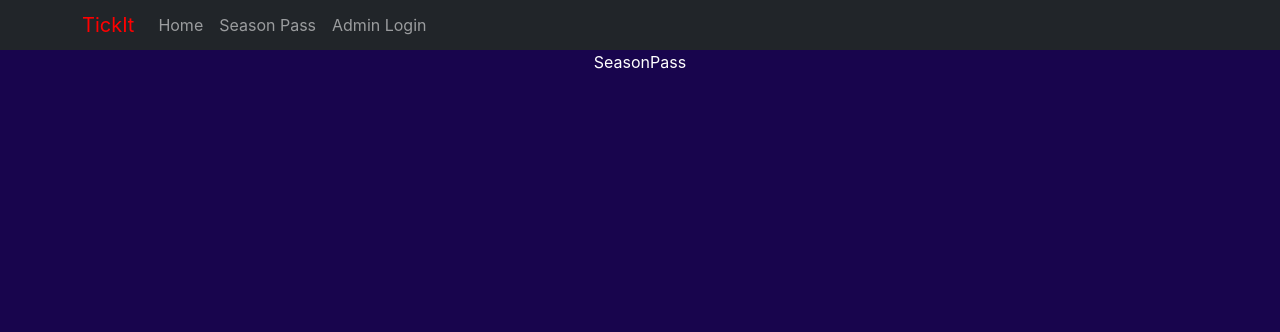
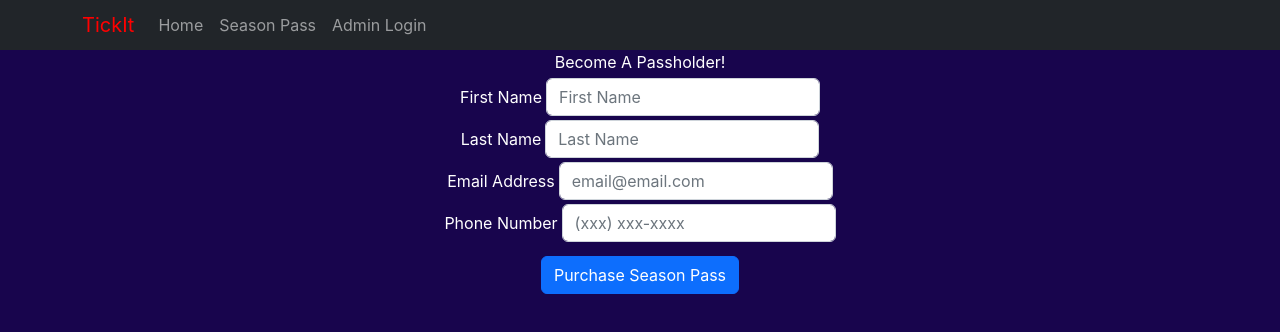
Before and after one commit to PatrickBerz/tick-it, a React (Create React App) app in the folder frontend/: page /seasonPass in a window 1280 px wide. Shown: the top 332 px of the page. Built offline with nearby package versions, Linux system fonts and the light colour scheme.

Commit message:
Updated content of Season Pass and implemented Page Flow, communication between Page

```diff
--- a/frontend/src/App.tsx
+++ b/frontend/src/App.tsx
@@ -6,6 +6,9 @@ import { BrowserRouter as Router, Routes, Route } from 'react-router-dom';
 import { SeasonPass } from './components/seasonPass';
 import { Home } from './components/home';
 import { AdminLogin } from './components/adminLogin';
+import { SeatSelection } from './components/seatSelection';
+import { CheckOut } from './components/checkOut';
+import { OrderConfirmation } from './components/orderConfirmation';
 
 const App = () =>
   <Router>
@@ -15,6 +18,9 @@ const App = () =>
           <Route path='/' element={<Home/>}/>
           <Route path='/adminLogin' element={<AdminLogin/>}/>
           <Route path='/seasonPass' element={<SeasonPass/>}/>
+          <Route path='/seatSelection' element={<SeatSelection/>}/>
+          <Route path='/checkOut' element={<CheckOut/>}/>
+          <Route path='/orderConfirmation' element={<OrderConfirmation/>}/>
       </Routes>
     </div>
   </Router>
--- /dev/null
+++ b/frontend/src/components/checkOut.tsx
@@ -0,0 +1,31 @@
+import 'bootstrap/dist/css/bootstrap.min.css';
+import { Stack, Image, Form } from 'react-bootstrap';
+import {useLocation, Link } from 'react-router-dom';
+
+export const CheckOut = () =>{
+    //TODO: try catch
+    const location = useLocation();
+    const state = location.state;
+    return (
+        <div className='App-body'>
+        <Stack direction='vertical' style={{alignItems:'center'}} gap={1}>
+          <div>
+          <Form style={{color:'white'}}>Check Out!</Form>
+            <p style={{color:'white'}}>Event: {state.event}</p>
+            <p style={{color:'white'}}>Seat: {state.seat}</p>
+            </div>
+            <div>
+
+                <Link
+                to={"/orderConfirmation"}
+                state={{event: state.event, seat: state.seat}}>
+                <button type="button">
+                        Place order
+                </button>
+                </Link>
+
+            </div>
+        </Stack>
+      </div>
+    )
+}
--- a/frontend/src/components/home.tsx
+++ b/frontend/src/components/home.tsx
@@ -1,6 +1,7 @@
 import 'bootstrap/dist/css/bootstrap.min.css';
 import logo from './logo-tran.png';
 import { Stack, Image, Form } from 'react-bootstrap';
+import {Route, Routes, Link } from 'react-router-dom';
 
 export const Home = () =>{
     return (
@@ -19,6 +20,32 @@ export const Home = () =>{
               show events here
             </p>
           </div>
+          <div>
+
+            <Link
+              to={"/seatSelection"}
+              state={{event: "SmallEvent1"}}>
+              <button type="button">
+                    Small Event 1
+              </button>
+            </Link>
+
+            <Link
+              to={"/seatSelection"}
+              state={{event: "SmallEvent2"}}>
+              <button type="button">
+                    Small Event 2
+              </button>
+            </Link>
+
+            <Link
+              to={"/seatSelection"}
+              state={{event: "LargeEvent1"}}>
+              <button type="button">
+                    Large Event 1
+              </button>
+            </Link>
+          </div>
         </Stack>
       </div>
     )
--- /dev/null
+++ b/frontend/src/components/orderConfirmation.tsx
@@ -0,0 +1,30 @@
+import 'bootstrap/dist/css/bootstrap.min.css';
+import { Stack, Image, Form } from 'react-bootstrap';
+import {useLocation, Link } from 'react-router-dom';
+
+export const OrderConfirmation = () =>{
+    //TODO: try catch
+    const location = useLocation();
+    const state = location.state;
+    return (
+        <div className='App-body'>
+        <Stack direction='vertical' style={{alignItems:'center'}} gap={1}>
+          <div>
+          <Form style={{color:'white'}}>Order Confirmed!</Form>
+            <p style={{color:'white'}}>Event: {state.event}</p>
+            <p style={{color:'white'}}>Seat: {state.seat}</p>
+            </div>
+            <div>
+
+                <Link
+                to={"/"}>
+                <button type="button">
+                    Return to Home
+                </button>
+                </Link>
+
+            </div>
+        </Stack>
+      </div>
+    )
+}
--- a/frontend/src/components/seasonPass.tsx
+++ b/frontend/src/components/seasonPass.tsx
@@ -1,12 +1,61 @@
 import 'bootstrap/dist/css/bootstrap.min.css';
-import { Form, Stack } from 'react-bootstrap';
+import { Button, Form, Stack } from 'react-bootstrap';
+import {useLocation, Link } from 'react-router-dom';
 import React from 'react';
 
 export const SeasonPass = () =>{
     return (
         <div >
             <Stack direction='vertical' style={{alignItems:'center'}} gap={1}>
-                <Form style={{color:'white'}}>SeasonPass</Form>
+                <Form style={{color:'white'}}>Become A Passholder!</Form>
+                <Stack direction='horizontal' style={{justifyContent:'center'}} gap={1}>
+                    <Form style={{color:'white'}}>First Name</Form>
+
+                    <div className='fname-field'>
+                        <Form.Control
+                        name='fname'
+                        placeholder='First Name'
+                        >
+                        </Form.Control>
+                    </div>
+                </Stack>
+                <Stack direction='horizontal' style={{justifyContent:'center'}} gap={1}>
+                    <Form style={{color:'white'}}>Last Name</Form>
+
+                    <div className='lname-field'>
+                        <Form.Control
+                        name='lname'
+                        placeholder='Last Name'
+                        >
+                        </Form.Control>
+                    </div>
+                </Stack>
+                <Stack direction='horizontal' style={{justifyContent:'center'}} gap={1}>
+                    <Form style={{color:'white'}}>Email Address</Form>
+
+                    <div className='email-field'>
+                        <Form.Control
+                        name='email'
+                        placeholder='email@email.com'
+                        >
+                        </Form.Control>
+                    </div>
+                </Stack>
+                <Stack direction='horizontal' style={{justifyContent:'center'}} gap={1}>
+                    <Form style={{color:'white'}}>Phone Number</Form>
+
+                    <div className='phone-field'>
+                        <Form.Control
+                        name='phone'
+                        placeholder='(xxx) xxx-xxxx'
+                        >
+                        </Form.Control>
+                    </div>
+                </Stack>
+
+                <Button variant="primary" type="submit" style={{marginTop:'10px'}}>
+                    Purchase Season Pass
+                </Button>
             </Stack>
         </div>
     )
--- /dev/null
+++ b/frontend/src/components/seatSelection.tsx
@@ -0,0 +1,46 @@
+import 'bootstrap/dist/css/bootstrap.min.css';
+import { Stack, Image, Form } from 'react-bootstrap';
+import {useLocation, Link } from 'react-router-dom';
+
+export const SeatSelection = () =>{
+    //TODO: try catch
+    const location = useLocation();
+    const state = location.state;
+    return (
+        <div className='App-body'>
+        <Stack direction='vertical' style={{alignItems:'center'}} gap={1}>
+          <div>
+          <Form style={{color:'white'}}>Select a seat!</Form>
+            <p style={{color:'white'}}>Event: {state.event}</p>
+            </div>
+            <div>
+
+                <Link
+                to={"/checkOut"}
+                state={{event: state.event, seat: "Seat1"}}>
+                <button type="button">
+                        Seat 1
+                </button>
+                </Link>
+
+                <Link
+                to={"/checkOut"}
+                state={{event: state.event, seat: "Seat2"}}>
+                <button type="button">
+                        Seat 2
+                </button>
+                </Link>
+
+                <Link
+                to={"/checkOut"}
+                state={{event: state.event, seat: "Seat3"}}>
+                <button type="button">
+                        Seat 3
+                </button>
+                </Link>
+
+            </div>
+        </Stack>
+      </div>
+    )
+}
```
